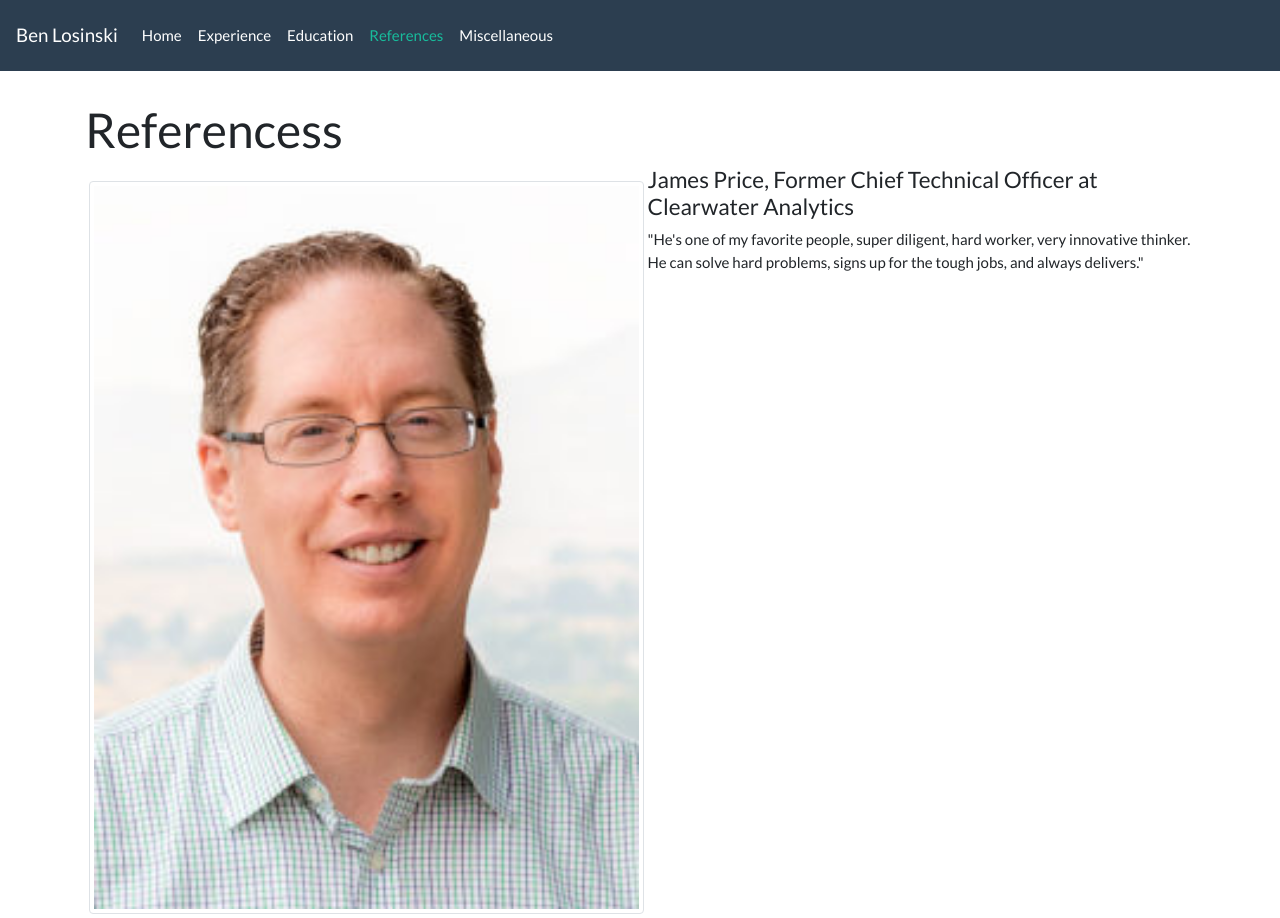
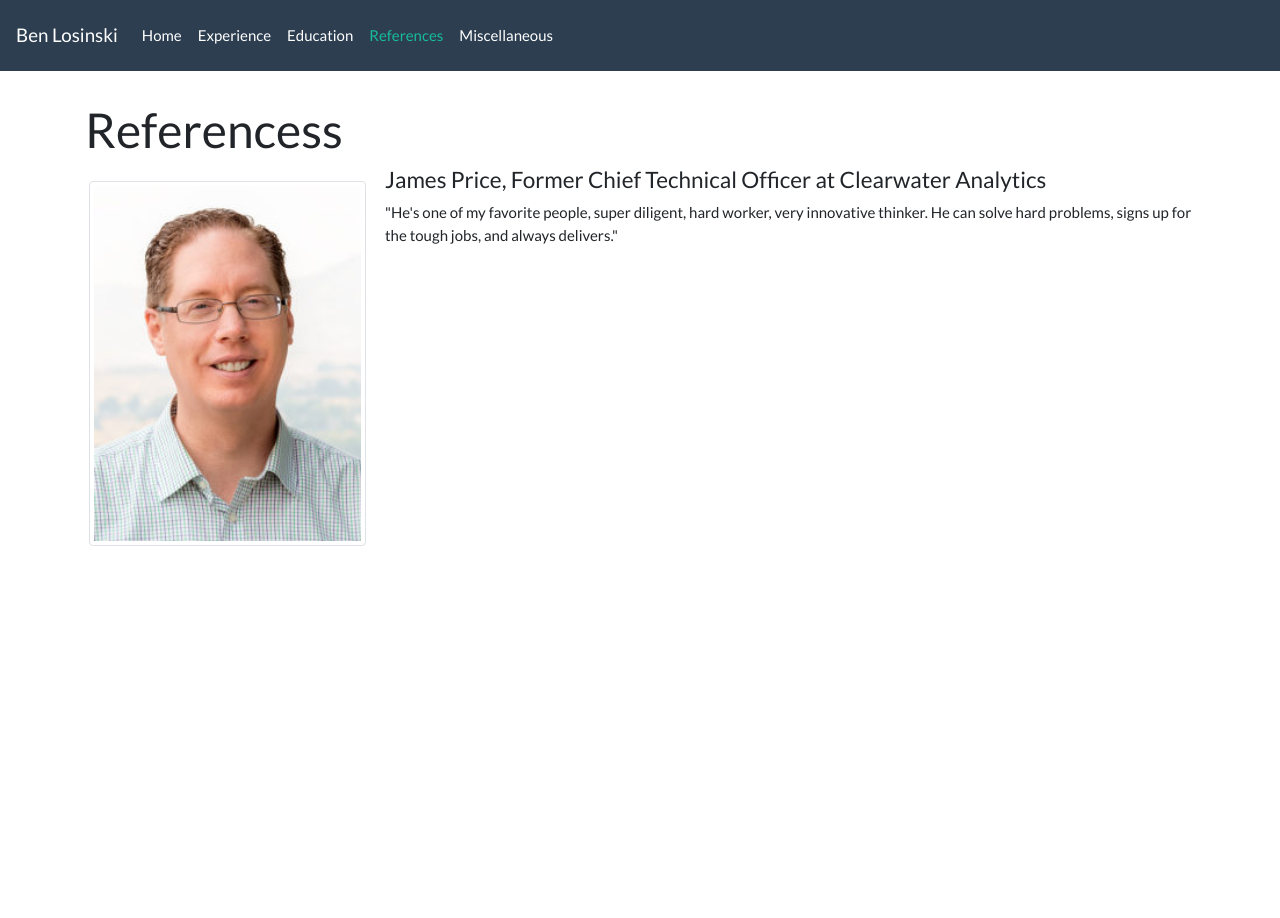
Before and after one commit to benlosinski/benlosinski.github.io, a Jekyll site: the page built from References.html, in a window 1280 px wide. Built offline with Jekyll 4.4.1, drawn with Linux system fonts in a browser that asks for light colours.

Commit message:
Update References.html

```diff
--- a/References.html
+++ b/References.html
@@ -8,7 +8,7 @@
 <h1>Referencess</h1>
 
 <div style="min-height: 300px">
-  <img class="img-thumbnail image-left" style="width:50%"  src="{{ '/assets/James.jpg' | prepend: site.baseurl }}"/>
+  <img class="img-thumbnail image-left" style="width:25%"  src="{{ '/assets/James.jpg' | prepend: site.baseurl }}"/>
   <div class="comment-right">
     <h4>James Price, Former Chief Technical Officer at Clearwater Analytics</h4>
     <p>
```
